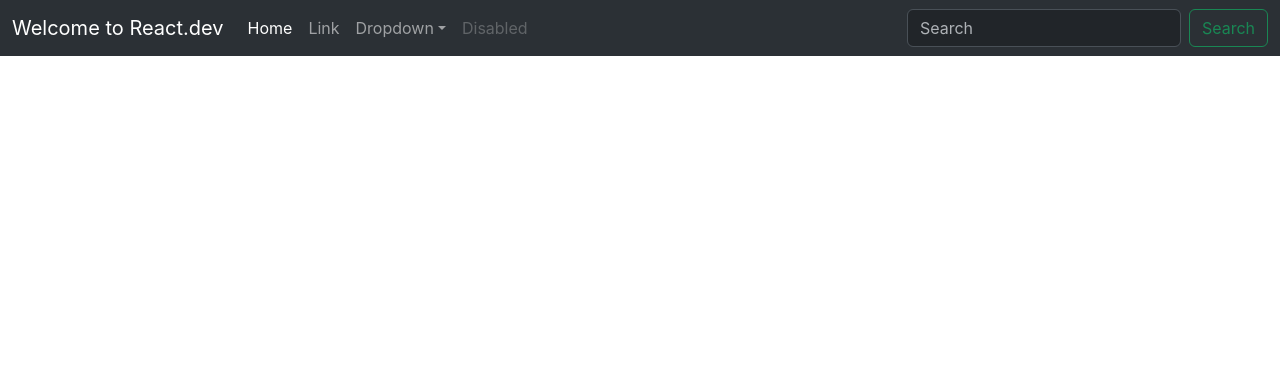
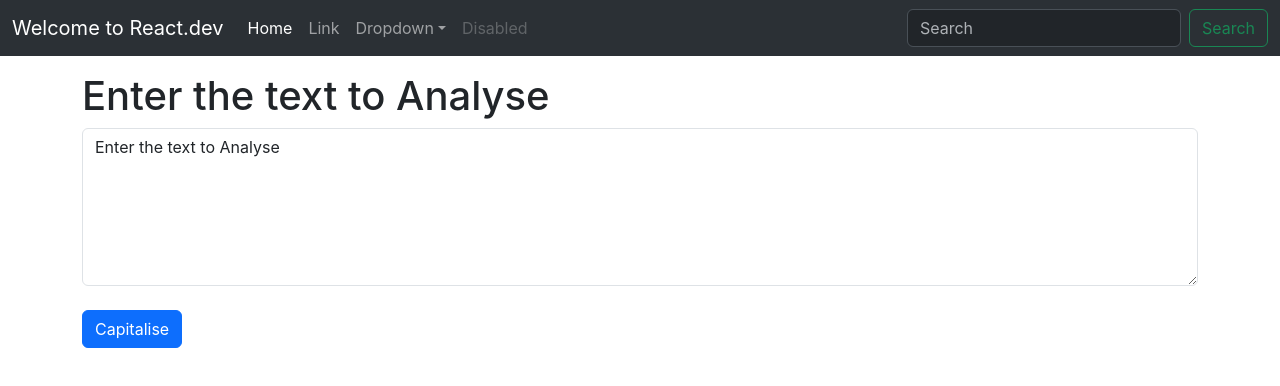
Before and after one commit to Anshul1596/react-learn, a React (Create React App) app: page / in a window 1280 px wide. Shown: the top 386 px of the page. Built offline with nearby package versions, Linux system fonts and the light colour scheme.

Commit message:
Lecture 7 over

```diff
--- a/src/App.js
+++ b/src/App.js
@@ -1,10 +1,12 @@
 import './App.css';
 import Navbar from './components/Navbar';
+import TextForm from './components/TextForm';
 
 function App() {
   return (
     <>
     <Navbar title="Welcome to React.dev"/>
+    <TextForm heading="Enter the text to Analyse"/>
     </>
   )
 }
--- /dev/null
+++ b/src/components/TextForm.js
@@ -0,0 +1,23 @@
+import React , {useState} from 'react'
+
+export default function TextForm(props) {
+    const handleUpClick = () => {
+        console.log("Clicked")
+        let newtext = text.toUpperCase();
+        setText(newtext)
+    }
+    const handleOnChange = (event) => {
+        console.log("On Change")
+        setText(event.target.value)
+    }
+    const [text, setText] = useState("Enter the text to Analyse"); // text is the state variable and setText is the function that will update the state variable
+  return (
+    <div className="container my-3">
+        <h1>{props.heading}</h1>
+            <div className="form-group">
+           <textarea className="form-control" value={text} onChange={handleOnChange} id="exampleFormControlTextarea1" rows="6"></textarea>
+        </div>
+        <button className="btn btn-primary my-4" onClick={handleUpClick}>Capitalise</button>
+    </div>
+  )
+}
```
